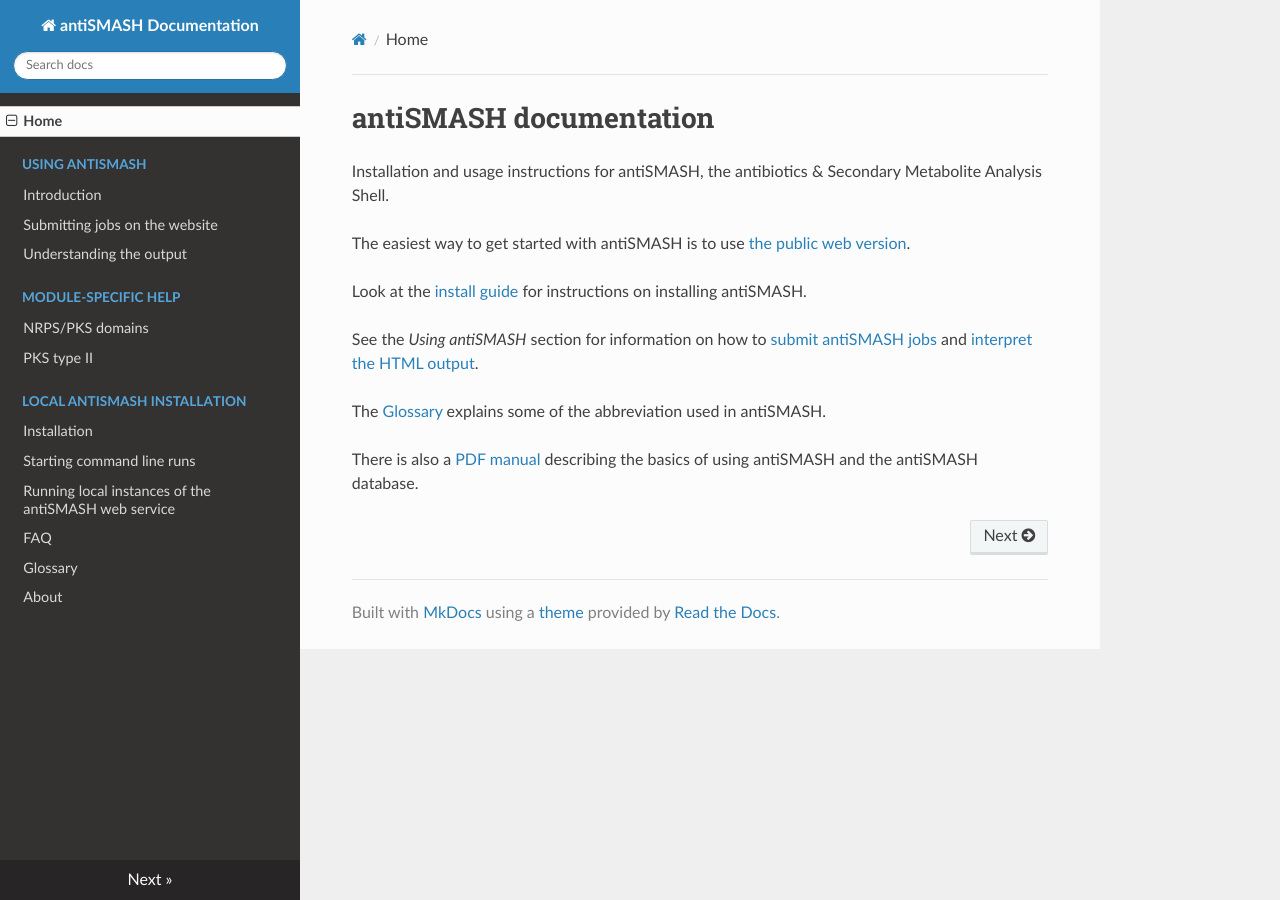
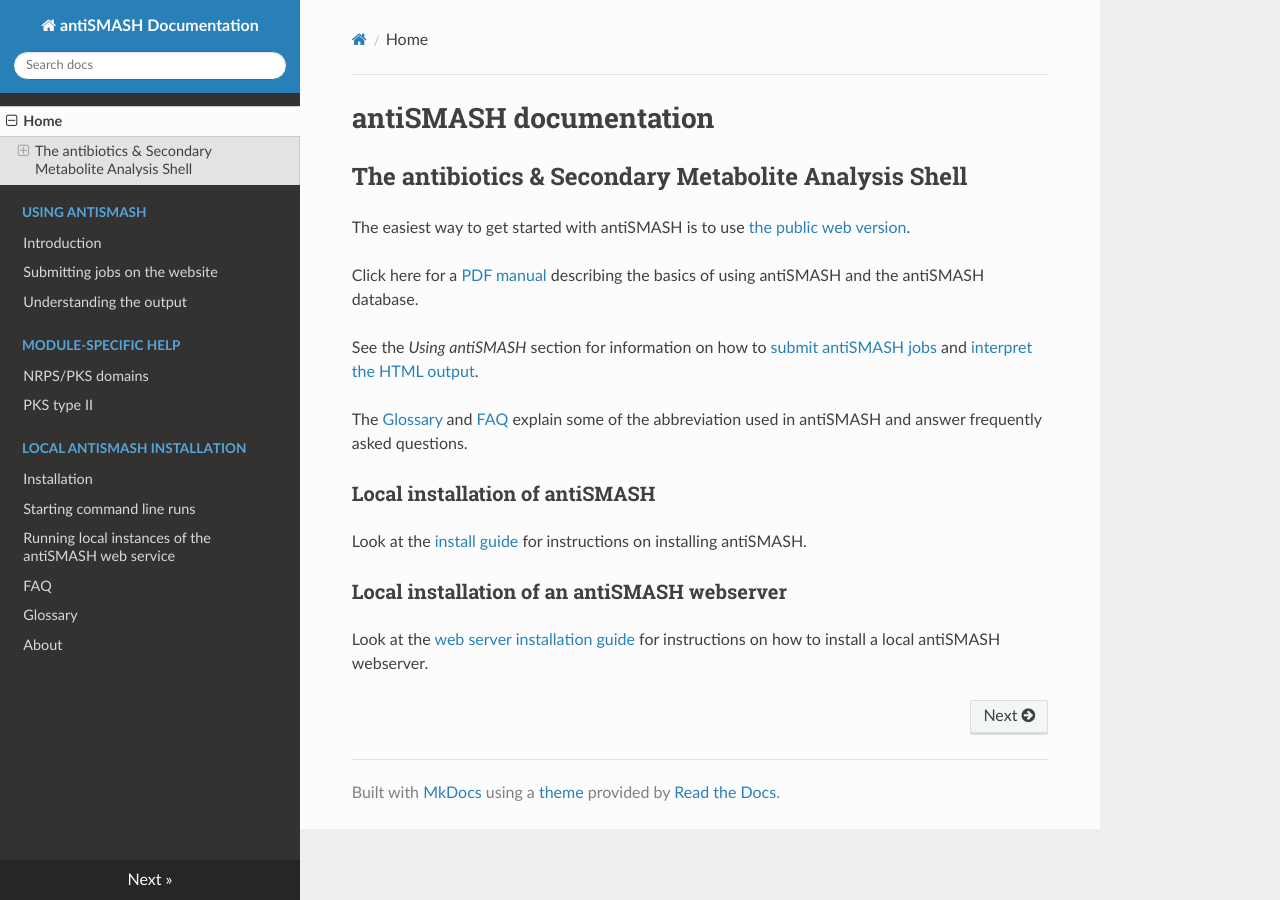
Before and after one commit to antismash/documentation, an MkDocs documentation site: the page built from docs/index.md, in a window 1280 px wide. Built offline with MkDocs 1.6.1, drawn with Linux system fonts in a browser that asks for light colours; nearby versions of some CDN libraries.

Commit message:
Update landing part to reflect new outine; link to PDF user manual, glossary and FAQ

```diff
--- a/docs/index.md
+++ b/docs/index.md
@@ -1,16 +1,21 @@
 # antiSMASH documentation
-
-Installation and usage instructions for antiSMASH, the antibiotics & Secondary
-Metabolite Analysis Shell.
+## The antibiotics & Secondary Metabolite Analysis Shell
 
 The easiest way to get started with antiSMASH is to use [the public web
-version](http://antismash.secondarymetabolites.org/).
+version](https://antismash.secondarymetabolites.org/).
 
-Look at the [install guide](install.md) for instructions on installing antiSMASH.
+Click here for a [PDF manual](PDFmanual/antiSMASH5manual.pdf) describing the basics of using antiSMASH and the antiSMASH database.
 
 See the *Using antiSMASH* section for information on how to [submit antiSMASH jobs](website_submission.md)
 and [interpret the HTML output](understanding_output.md).
 
-The [Glossary](glossary.md) explains some of the abbreviation used in antiSMASH.
+The [Glossary](glossary.md) and [FAQ](faq.md) explain some of the abbreviation used in antiSMASH and answer frequently asked questions.
 
-There is also a [PDF manual](PDFmanual/antiSMASH5manual.pdf) describing the basics of using antiSMASH and the antiSMASH database.
+
+### Local installation of antiSMASH
+
+Look at the [install guide](install.md) for instructions on installing antiSMASH.
+
+### Local installation of an antiSMASH webserver
+
+Look at the [web server installation guide](web_service.md) for instructions on how to install a local antiSMASH webserver.
```
